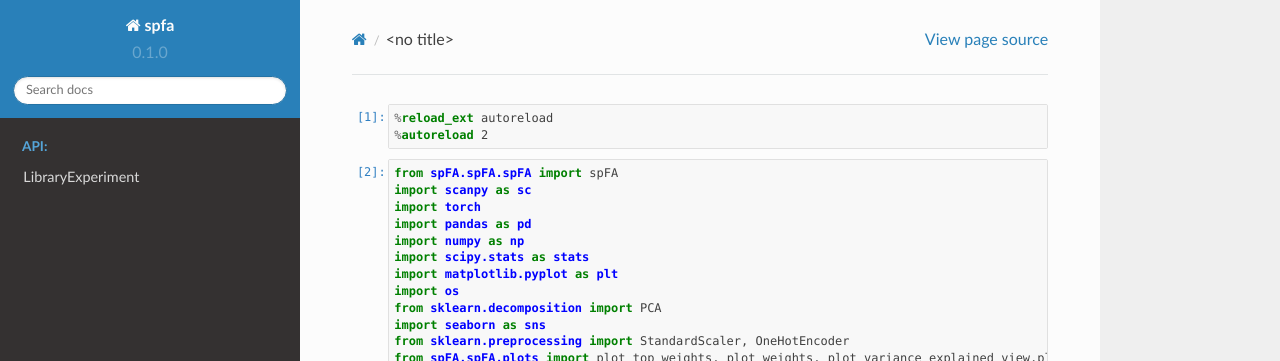
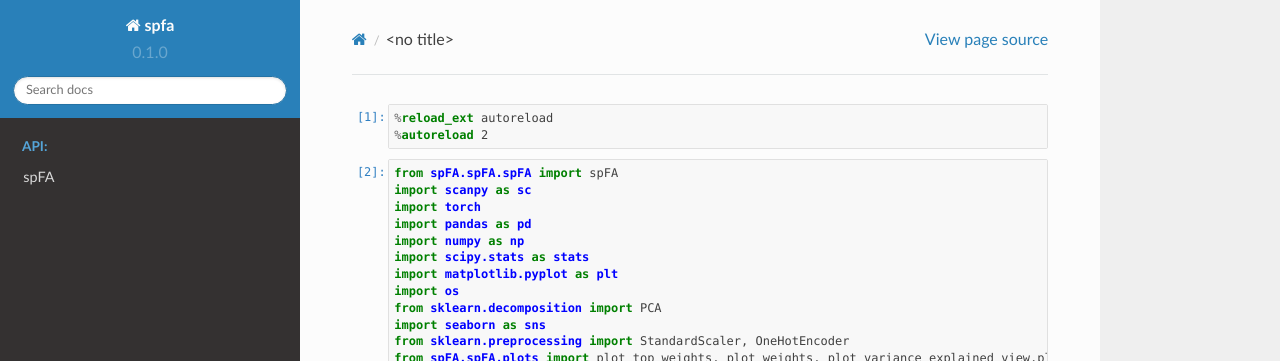
Before and after one commit to tcapraz/SOFA, a Sphinx documentation site: the page built from docs/notebooks/pbmc5k.ipynb, in a window 1280 px wide. Shown: the top 361 px of the page. Built offline with Sphinx 7.4.7 and the Read the Docs theme 2.0.0, drawn with Linux system fonts in a browser that asks for light colours; pages that are not in the unit, such as notebooks, are missing from menus.

Commit message:
update docs

```diff
--- a/docs/index.rst
+++ b/docs/index.rst
@@ -17,9 +17,4 @@
    :maxdepth: 2
    :caption: Tutorials:
 
-
    notebooks/tcga_data
-
-
-
-.. bibliography:: references.bib
--- a/docs/spfa.rst
+++ b/docs/spfa.rst
@@ -1,4 +1,4 @@
-LibraryExperiment
+spFA
 =================
 
 
```
